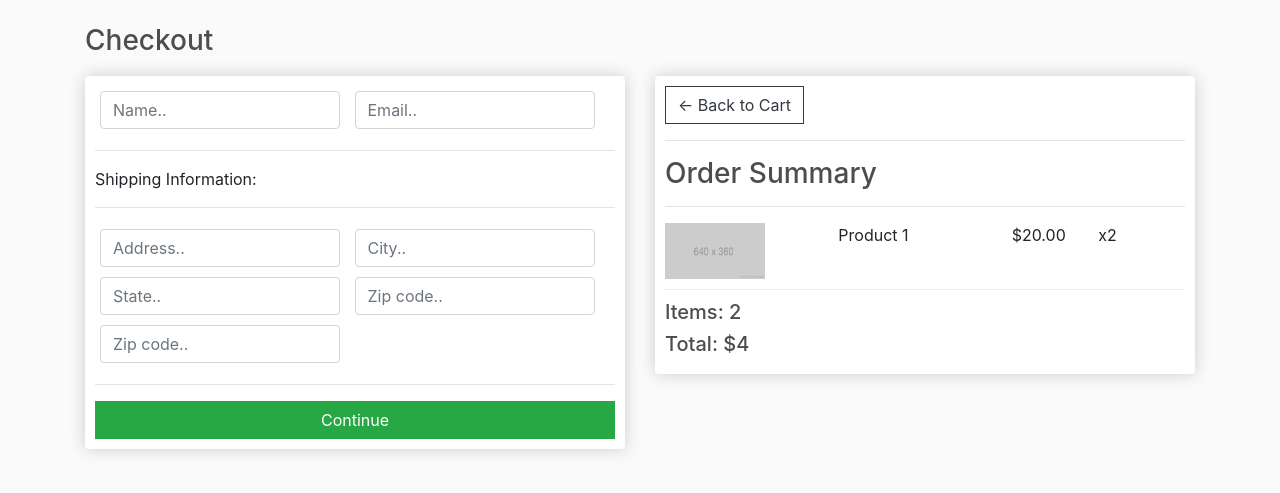
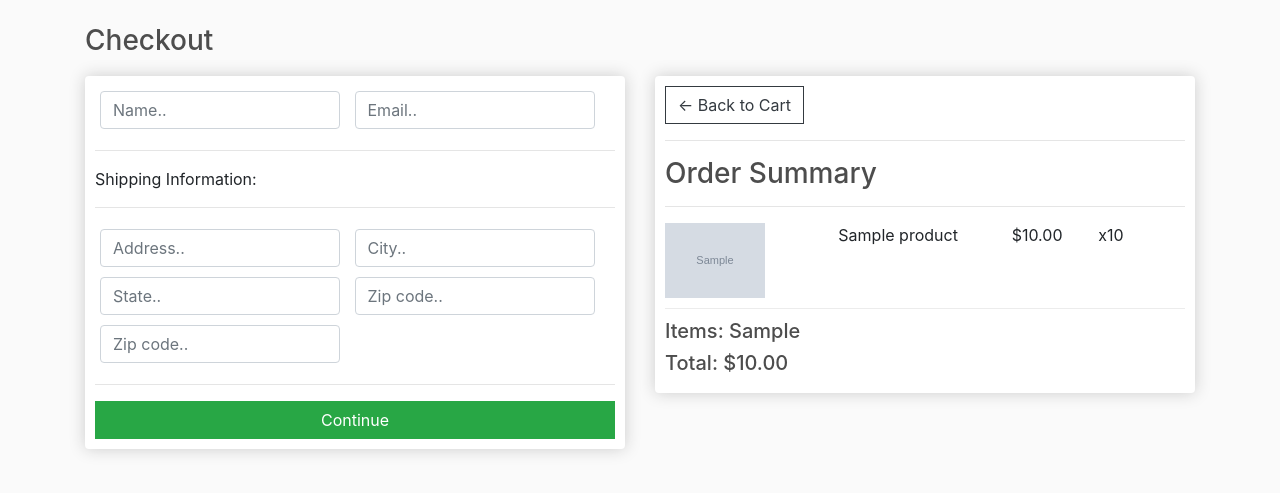
Before and after one commit to ProkingK/E-Commerce_Website, a Django app: template store/templates/store/checkout.html in a window 1280 px wide. Shown: the part 57-550 px from the top of the page. Run offline with Django 3.2, Linux system fonts and the light colour scheme; the template is opened without the code that fills it: most values are stand-ins (such as "Sample title", 1, 10 or a date in 2020); grey boxes marked "Sample" are stand-in pictures; some libraries are stand-ins or nearby versions.

Commit message:
Added checkout totals

```diff
--- a/store/templates/store/checkout.html
+++ b/store/templates/store/checkout.html
@@ -55,14 +55,16 @@
 				<hr>
 				<h3>Order Summary</h3>
 				<hr>
+				{% for item in items %}
 				<div class="cart-row">
-					<div style="flex:2"><img class="row-image" src="{% static 'images/placeholder.png' %}"></div>
-					<div style="flex:2"><p>Product 1</p></div>
-					<div style="flex:1"><p>$20.00</p></div>
-					<div style="flex:1"><p>x2</p></div>
+					<div style="flex:2"><img class="row-image" src="{{item.product.imageURL}}"></div>
+					<div style="flex:2"><p>{{item.product.name}}</p></div>
+					<div style="flex:1"><p>${{item.product.price|floatformat:2}}</p></div>
+					<div style="flex:1"><p>x{{item.quantity}}</p></div>
 				</div>
-				<h5>Items:   2</h5>
-				<h5>Total:   $4</h5>
+				{% endfor %}
+				<h5>Items:   {{order.get_cart_items}}</h5>
+				<h5>Total:   ${{order.get_cart_total|floatformat:2}}</h5>
 			</div>
 		</div>
 	</div>
```
Also changed, not shown: store/views.py (+11 -2 lines).
